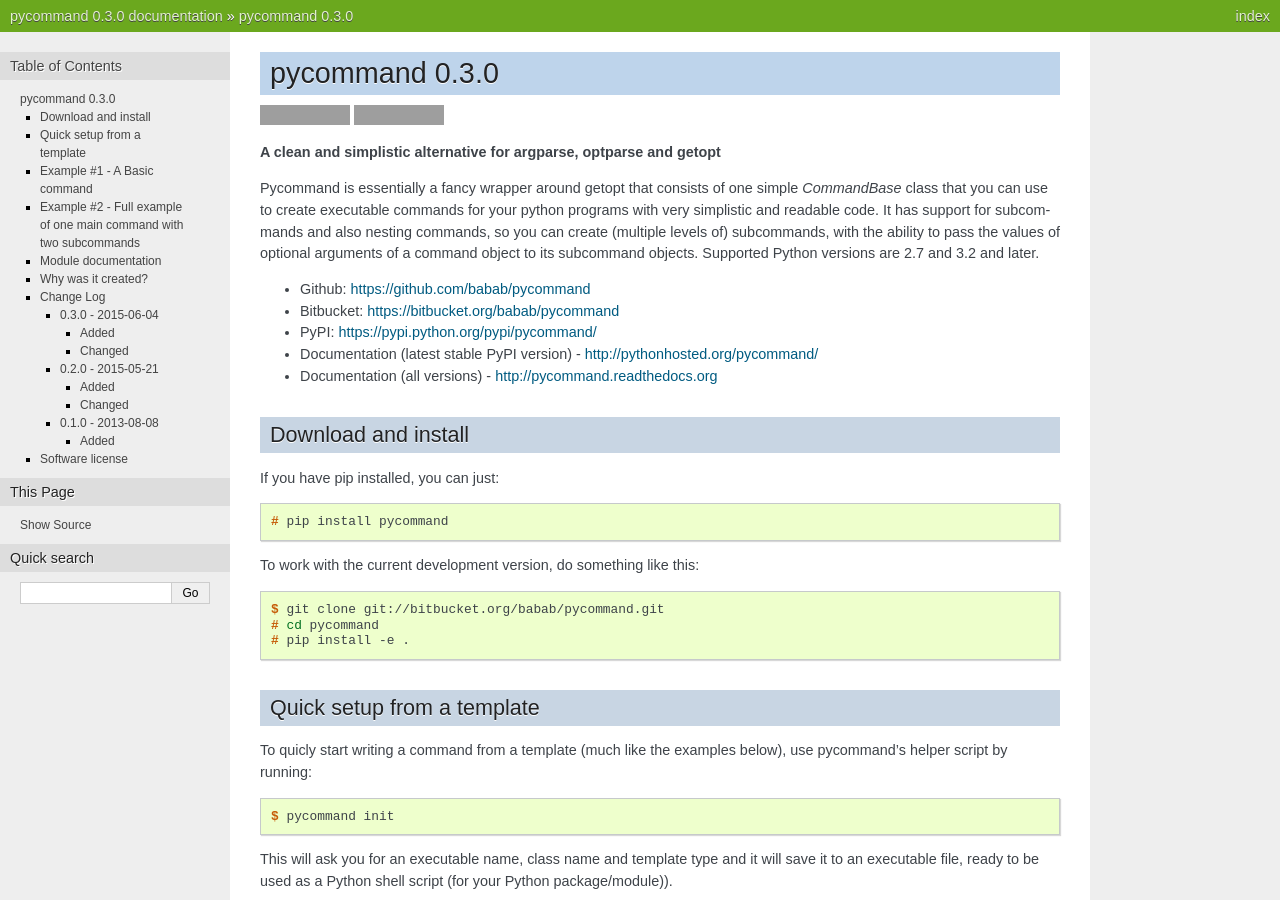
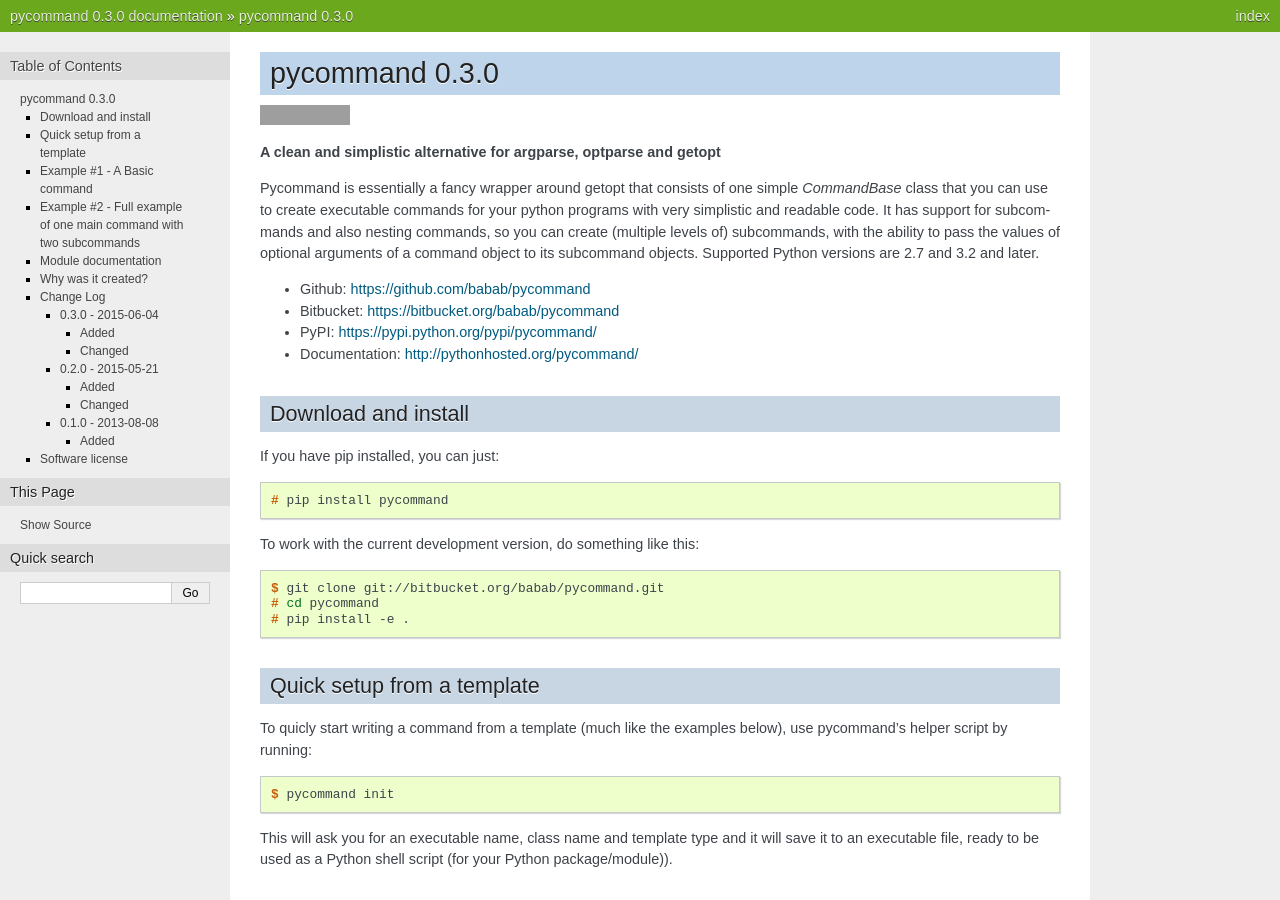
Before and after one commit to babab/pycommand, a Sphinx documentation site: the page built from doc/index.rst, in a window 1280 px wide and 900 px high. Built offline with Sphinx 7.4.7, drawn with Linux system fonts in a browser that asks for light colours; grey boxes are pictures that could not be loaded.

Commit message:
Remove readthedocs references

```diff
--- a/doc/index.rst
+++ b/doc/index.rst
@@ -4,10 +4,6 @@
 .. image:: https://travis-ci.org/babab/pycommand.svg?branch=master
     :target: https://travis-ci.org/babab/pycommand
     :alt: Build Status
-
-.. image:: https://readthedocs.org/projects/pycommand/badge/?version=stable
-    :target: https://readthedocs.org/projects/pycommand/?badge=stable
-    :alt: Documentation Status
 
 .. toctree::
    :maxdepth: 2
@@ -25,8 +21,7 @@
 - Github: https://github.com/babab/pycommand
 - Bitbucket: https://bitbucket.org/babab/pycommand
 - PyPI: https://pypi.python.org/pypi/pycommand/
-- Documentation (latest stable PyPI version) - http://pythonhosted.org/pycommand/
-- Documentation (all versions) - http://pycommand.readthedocs.org
+- Documentation: http://pythonhosted.org/pycommand/
 
 
 Download and install
```
Also changed, not shown: README.rst (+1 -6 lines), 2 other files.
